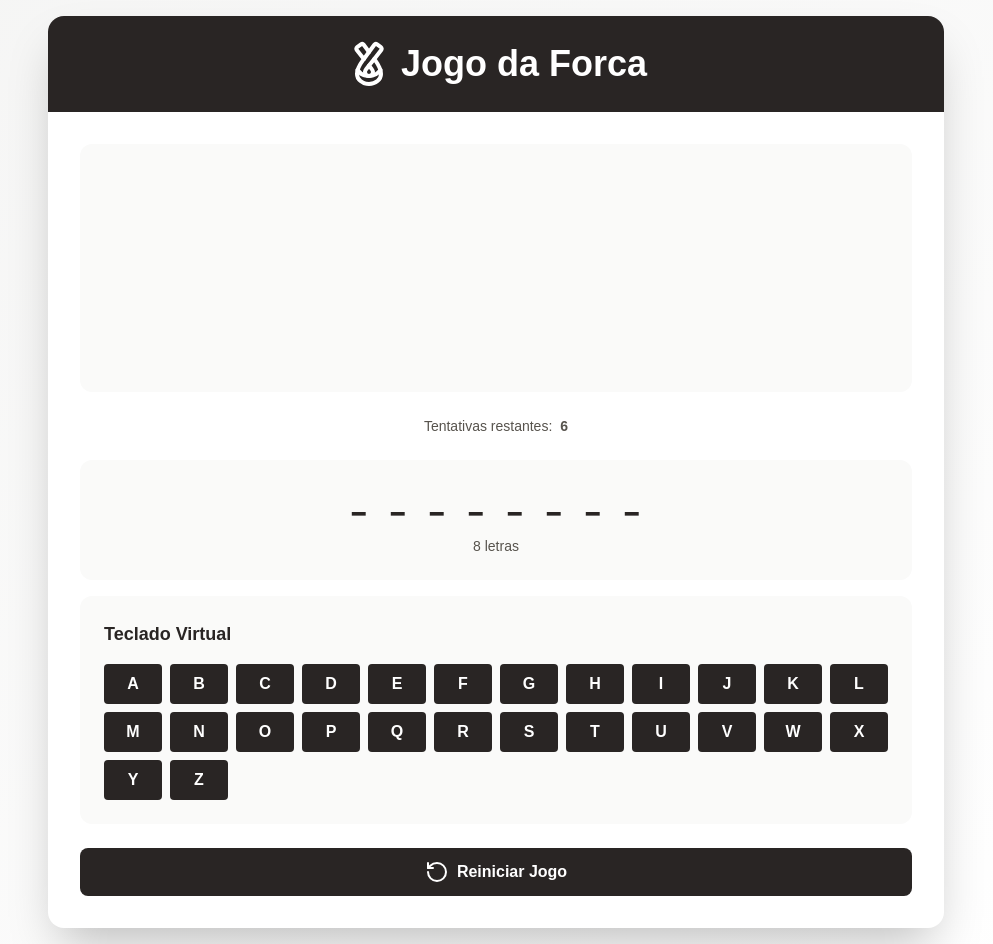
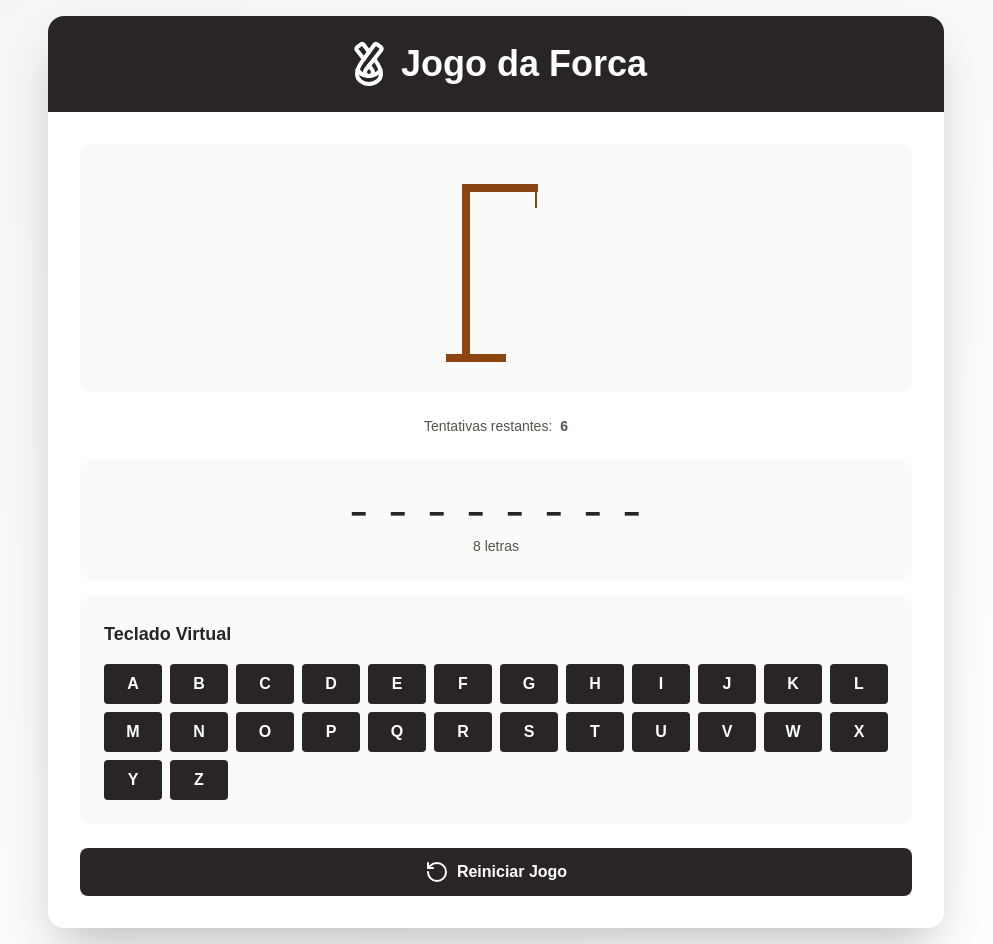
Before and after one commit to hellesonallan/jogo-da-forca, a Next.js app: page / in a window 1280 px wide. Shown: the whole page, without its empty margins (144-1137 px from the left). Built offline with nearby package versions, Linux system fonts and the light colour scheme.

Commit message:
README e desenho da forca atualizado

```diff
--- a/app/components/DesenhoForca.js
+++ b/app/components/DesenhoForca.js
@@ -1,5 +1,6 @@
 export function DesenhoForca({ tentativasErradas }) {
-  const partes = [
+  // Partes da forca (sempre visíveis)
+  const forca = [
     // Base
     <line
       key="base"
@@ -8,31 +9,31 @@ export function DesenhoForca({ tentativasErradas }) {
       x2="70"
       y2="190"
       stroke="#8B4513"
-      strokeWidth="4"
+      strokeWidth="8"
     />,
-    // Pole
+    // Poste
     <line
-      key="pole"
+      key="poste"
       x1="30"
       y1="190"
       x2="30"
       y2="20"
       stroke="#8B4513"
-      strokeWidth="4"
+      strokeWidth="8"
     />,
-    // Top beam
+    // Barra Superior
     <line
-      key="beam"
-      x1="30"
+      key="barra"
+      x1="26"
       y1="20"
-      x2="100"
+      x2="102"
       y2="20"
       stroke="#8B4513"
-      strokeWidth="4"
+      strokeWidth="8"
     />,
-    // Noose
+    // Laço
     <line
-      key="noose"
+      key="laco"
       x1="100"
       y1="20"
       x2="100"
@@ -40,9 +41,13 @@ export function DesenhoForca({ tentativasErradas }) {
       stroke="#8B4513"
       strokeWidth="2"
     />,
-    // Head
+  ];
+
+  // Partes do boneco (aparecem gradualmente)
+  const partesBoneco = [
+    // Cabeça (tentativa 1)
     <circle
-      key="head"
+      key="cabeca"
       cx="100"
       cy="50"
       r="10"
@@ -50,9 +55,9 @@ export function DesenhoForca({ tentativasErradas }) {
       strokeWidth="2"
       fill="none"
     />,
-    // Body
+    // Corpo (tentativa 2)
     <line
-      key="body"
+      key="corpo"
       x1="100"
       y1="60"
       x2="100"
@@ -60,55 +65,55 @@ export function DesenhoForca({ tentativasErradas }) {
       stroke="#333"
       strokeWidth="2"
     />,
-  ];
-
-  return (
-    <svg width="120" height="200" className="hangman-drawing">
-      {partes.slice(0, tentativasErradas)}
-      {tentativasErradas > 4 && (
-        <>
-          {/* Left arm */}
+    // Braço esquerdo (tentativa 3)
     <line
+      key="braco-esquerdo"
       x1="100"
       y1="80"
       x2="80"
       y2="100"
       stroke="#333"
       strokeWidth="2"
-          />
-          {/* Right arm */}
+    />,
+    // Braço direito (tentativa 4)
     <line
+      key="braco-direito"
       x1="100"
       y1="80"
       x2="120"
       y2="100"
       stroke="#333"
       strokeWidth="2"
-          />
-        </>
-      )}
-      {tentativasErradas > 5 && (
-        <>
-          {/* Left leg */}
+    />,
+    // Perna esquerda (tentativa 5)
     <line
+      key="perna-esquerda"
       x1="100"
       y1="120"
       x2="85"
       y2="150"
       stroke="#333"
       strokeWidth="2"
-          />
-          {/* Right leg */}
+    />,
+    // Perna direita (tentativa 6)
     <line
+      key="perna-direita"
       x1="100"
       y1="120"
       x2="115"
       y2="150"
       stroke="#333"
       strokeWidth="2"
-          />
-        </>
-      )}
+    />,
+  ];
+
+  return (
+    <svg width="120" height="200" className="hangman-drawing">
+      {/* Forca sempre visível */}
+      {forca}
+
+      {/* Partes do boneco que aparecem conforme as tentativas erradas */}
+      {partesBoneco.slice(0, tentativasErradas)}
     </svg>
   );
 }
```
Also changed, not shown: 1 other file (tests, documents, lock files or other folders). Lines whose indentation alone changed are shown as unchanged.
